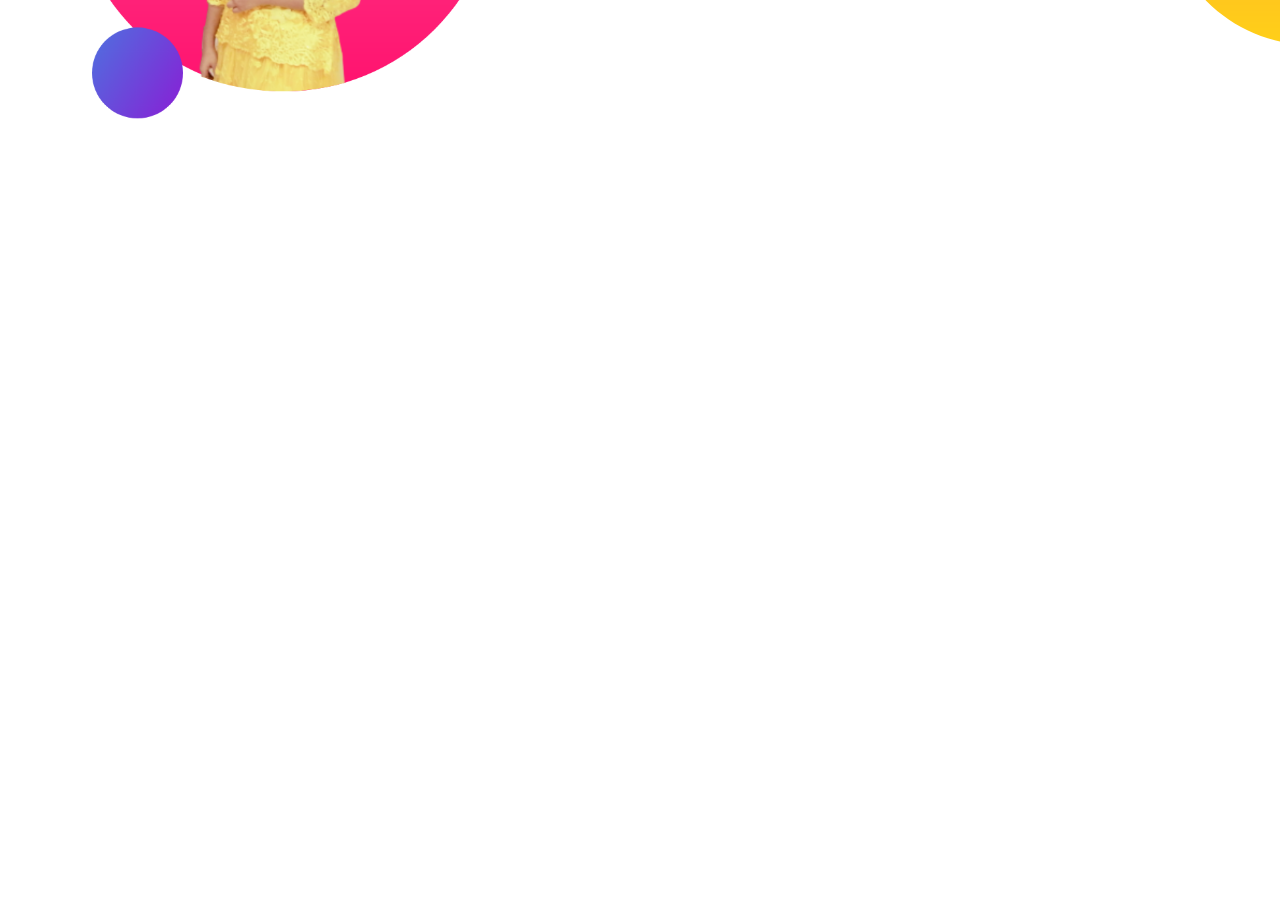
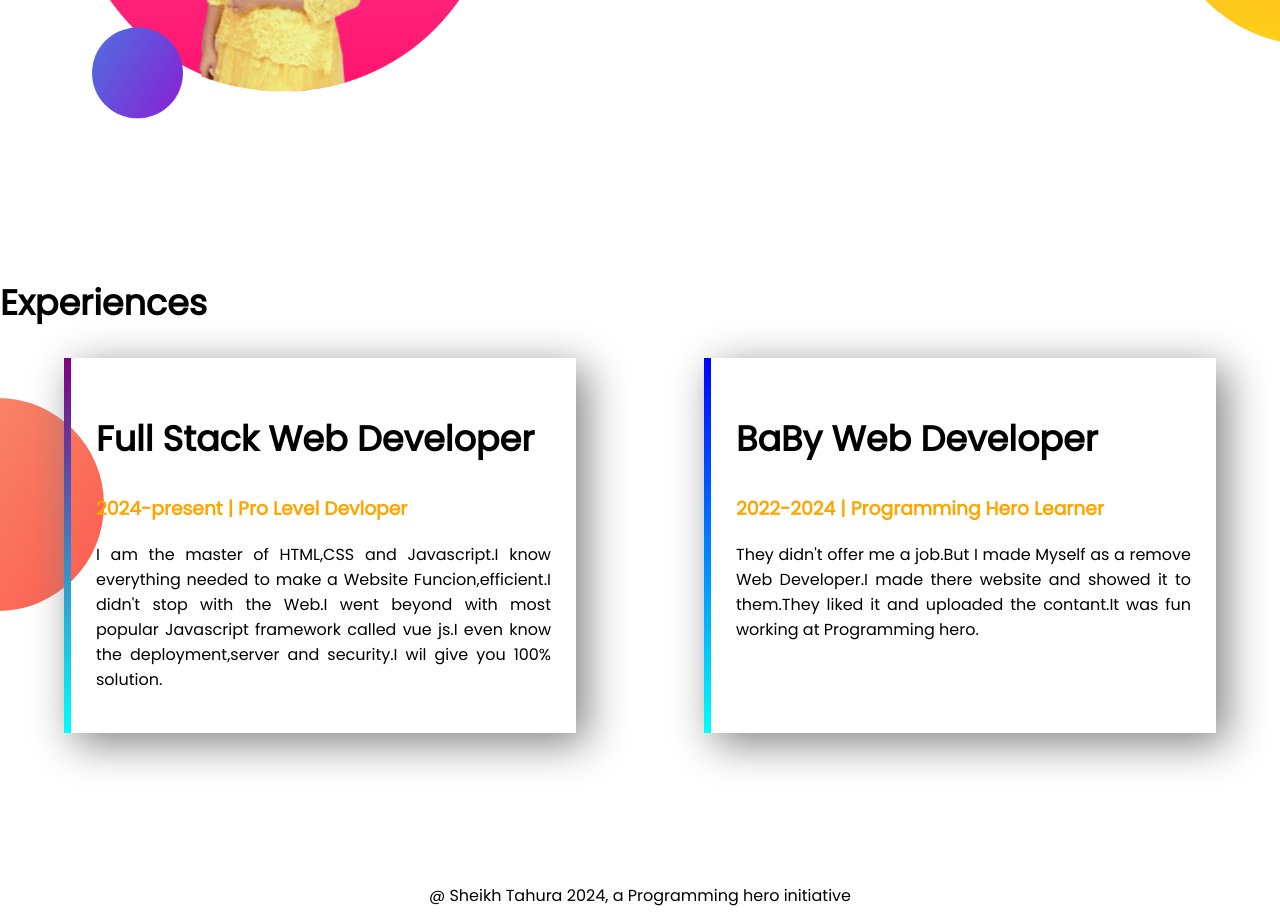
Before and after one commit to umamatahura/Developer-portfolio, a plain HTML site: page index.html in a window 1280 px wide. Shown: the part 958-1882 px from the top of the page. Before the commit the page ends 1234 px from the top, so only its background shows below. Drawn offline with Linux system fonts and the light colour scheme.

Commit message:
footer and experience added

```diff
--- a/index.html
+++ b/index.html
@@ -13,7 +13,7 @@
 </head>
 
 <body>
-    <section class="top-banner">
+    <section class="top-banner flexible-container">
         <div class="half-width">
             <h1>Welcome To</h1>
             <h1><span class="orange-color">Umma Tahura</span> World</h1>
@@ -28,7 +28,7 @@
             <img src="images/tahura-pic.png" alt="">
         </div>
     </section>
-    <section class="dream-big">
+    <section class="dream-big flexible-container">
         <div class="half-width">
             <img src="images/tahura-pic2.png" alt="">
         </div>
@@ -39,8 +39,35 @@
                 to make simple website.My goal is to build 3 websites and learn advanced topics.</p>
             <a class="link-button" target="_blank" href="www.google.com">Download Resume</a>
         </div>
+    </section>
+    <section class="experience-added">
+        <h2>Experiences</h2>
+        <div class="flexible-container">
 
+            <div id="full-stack-experienc" class="experience-item">
+                <h2>Full Stack Web Developer</h2>
+                <h3 class="orange-color">2024-present | Pro Level Devloper</h3>
+                <p>
+                    I am the master of HTML,CSS and Javascript.I know everything needed to make a Website
+                    Funcion,efficient.I didn't stop with the Web.I went beyond with most popular Javascript framework
+                    called vue js.I even know the deployment,server and security.I wil give you 100% solution.
+                </p>
+            </div>
+
+            <div id="web-dev-experience" class="experience-item">
+                <h2>BaBy Web Developer</h2>
+                <h3 class="orange-color">2022-2024 | Programming Hero Learner</h3>
+                <p>
+                    They didn't offer me a job.But I made Myself as a remove Web Developer.I made there website and
+                    showed
+                    it to them.They liked it and uploaded the contant.It was fun working at Programming hero.
+                </p>
+            </div>
+        </div>
     </section>
+    <footer>
+        <p>@ Sheikh Tahura 2024, a Programming hero initiative</p>
+    </footer>
 </body>
 
 </html>
--- a/style.css
+++ b/style.css
@@ -7,11 +7,15 @@ h1 {
     font-size: 50px;
 }
 
+h2 {
+    font-size: 35px;
+}
+
 .orange-color {
     color: orange;
 }
 
-section {
+.flexible-container {
     display: flex;
     margin-bottom: 150px;
 }
@@ -48,3 +52,33 @@ p {
     background-repeat: no-repeat;
     background-position: right;
 }
+
+.experience-added {
+    background-image: url(images/exp-bg.png);
+    background-repeat: no-repeat;
+    background-position: left;
+}
+
+.experience-item {
+    box-shadow: 10px 10px 40px gray;
+    width: 40%;
+    margin-left: 5%;
+    margin-right: 5%;
+    padding: 25px;
+}
+
+#web-dev-experience {
+    border-left: 7px solid;
+    border-image: linear-gradient(blue, cyan);
+    border-image-slice: 1;
+}
+
+#full-stack-experienc {
+    border-left: 7px solid;
+    border-image: linear-gradient(purple, cyan);
+    border-image-slice: 1;
+}
+
+footer p {
+    text-align: center;
+}
```
Also changed, not shown: showOff/2020-07-25-00-25-26-172-removebg-preview (1).png (deleted), showOff/2020-07-25-00-25-26-172-removebg-preview.png (deleted), showOff/20221118_165511-removebg-preview.png (deleted), showOff/20221118_165511.jpg (deleted), showOff/20221118_170623-removebg-preview.png (deleted), showOff/20221118_172114-removebg-preview (2).png (deleted), showOff/20230124_160515-removebg-preview.png (deleted), showOff/Welcome Scan.jpg (deleted), showOff/background.jpg (deleted), showOff/flower.jpeg (deleted), showOff/flowers-276014_1280.jpg (deleted), showOff/garden.jpg (deleted), showOff/garden3.jpg (deleted), showOff/heart-1192662__340.jpg (deleted), 1 more files, 2 other files.
